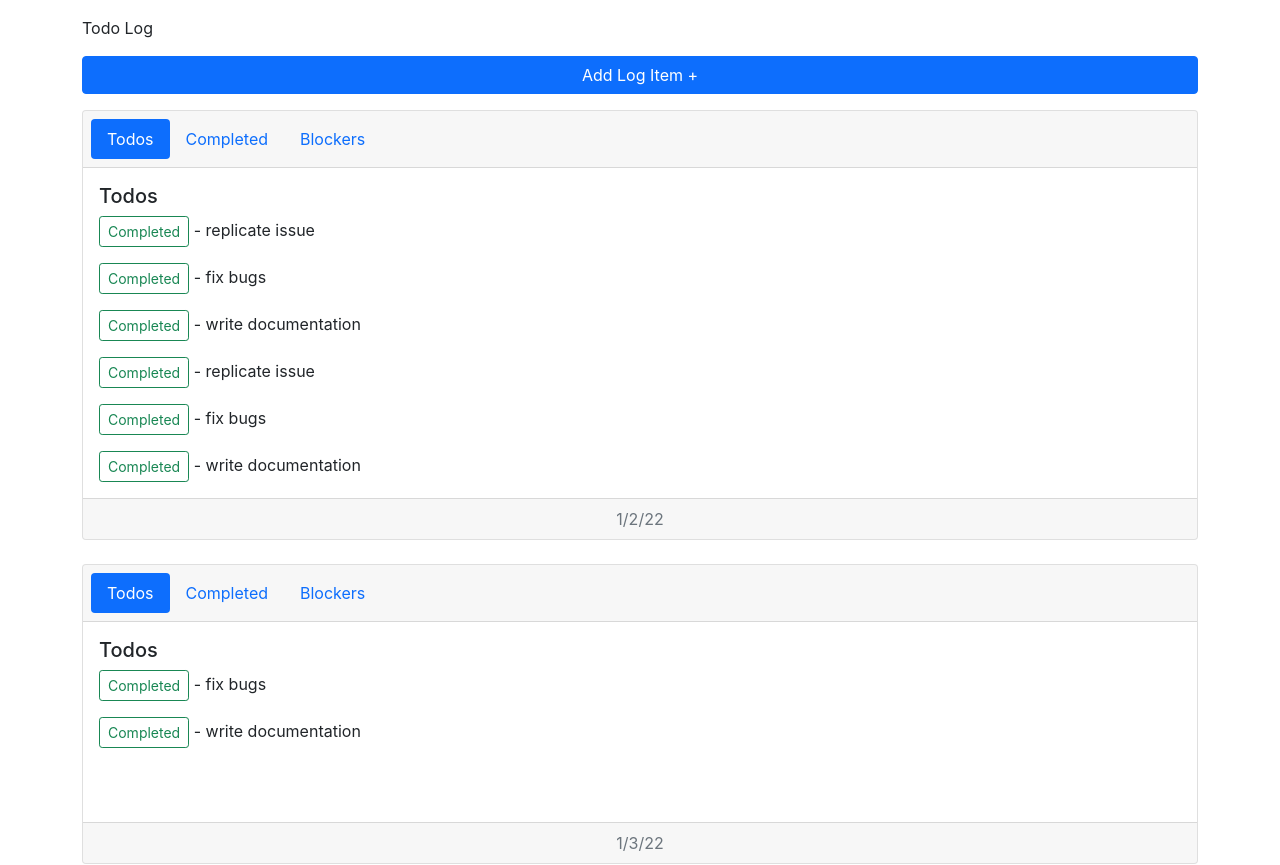
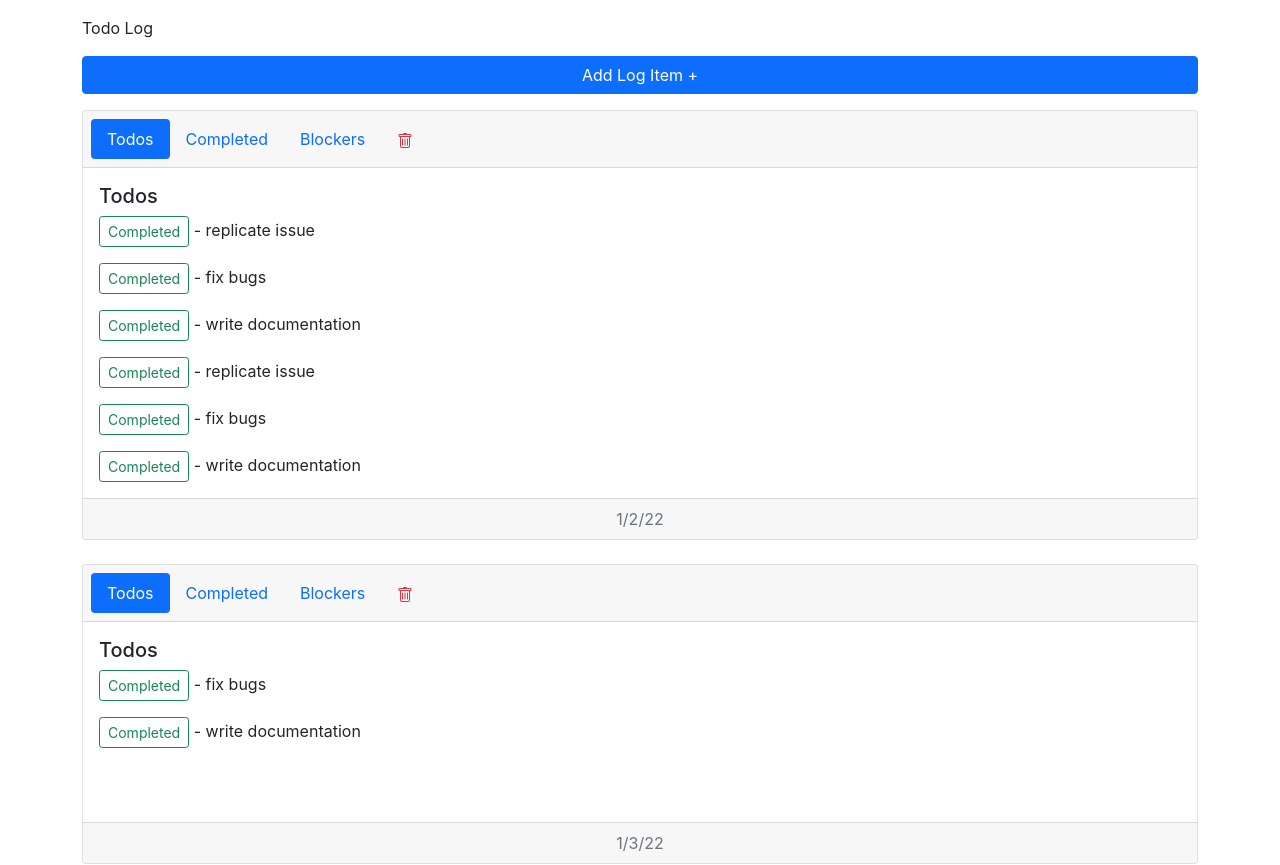
Before and after one commit to realim1/todo-log, a React (Create React App) app in the folder client/: page / in a window 1280 px wide. Shown: the top 865 px of the page. Built offline with nearby package versions, Linux system fonts and the light colour scheme.

Commit message:
Add functionality to remove/delete log items

```diff
--- a/client/src/App.jsx
+++ b/client/src/App.jsx
@@ -53,6 +53,14 @@ function App() {
 		setTestData(newLogs);
 	};
 
+	const onRemove = (logIndex) => {
+		let newLogs = [...testData];
+
+		newLogs.splice(logIndex, 1);
+
+		setTestData(newLogs);
+	};
+
 	const handleSubmit = (e) => {
 		const date = new Date();
 
@@ -85,6 +93,7 @@ function App() {
 						index={index}
 						logItem={logItem}
 						onComplete={onComplete}
+						onRemove={onRemove}
 					/>
 				);
 			})}
--- a/client/src/components/todo-log-item/todo-log-item.component.jsx
+++ b/client/src/components/todo-log-item/todo-log-item.component.jsx
@@ -1,9 +1,10 @@
 import React, { useState } from "react";
 import { Card, Nav, Button } from "react-bootstrap";
+import { Trash } from "react-bootstrap-icons";
 
 import "./todo-log-item.style.scss";
 
-const TodoLogItem = ({ logItem, onComplete }) => {
+const TodoLogItem = ({ logItem, onComplete, onRemove }) => {
 	const [activeNav, setActiveNav] = useState("todos");
 
 	const buildCardBody = (item) => {
@@ -82,6 +83,11 @@ const TodoLogItem = ({ logItem, onComplete }) => {
 							Blockers
 						</Nav.Link>
 					</Nav.Item>
+					<Nav.Item>
+						<Nav.Link onClick={() => onRemove(logItem.id)}>
+							<Trash className='text-danger' />
+						</Nav.Link>
+					</Nav.Item>
 				</Nav>
 			</Card.Header>
 			<Card.Body style={{ minHeight: "200px" }}>
```
